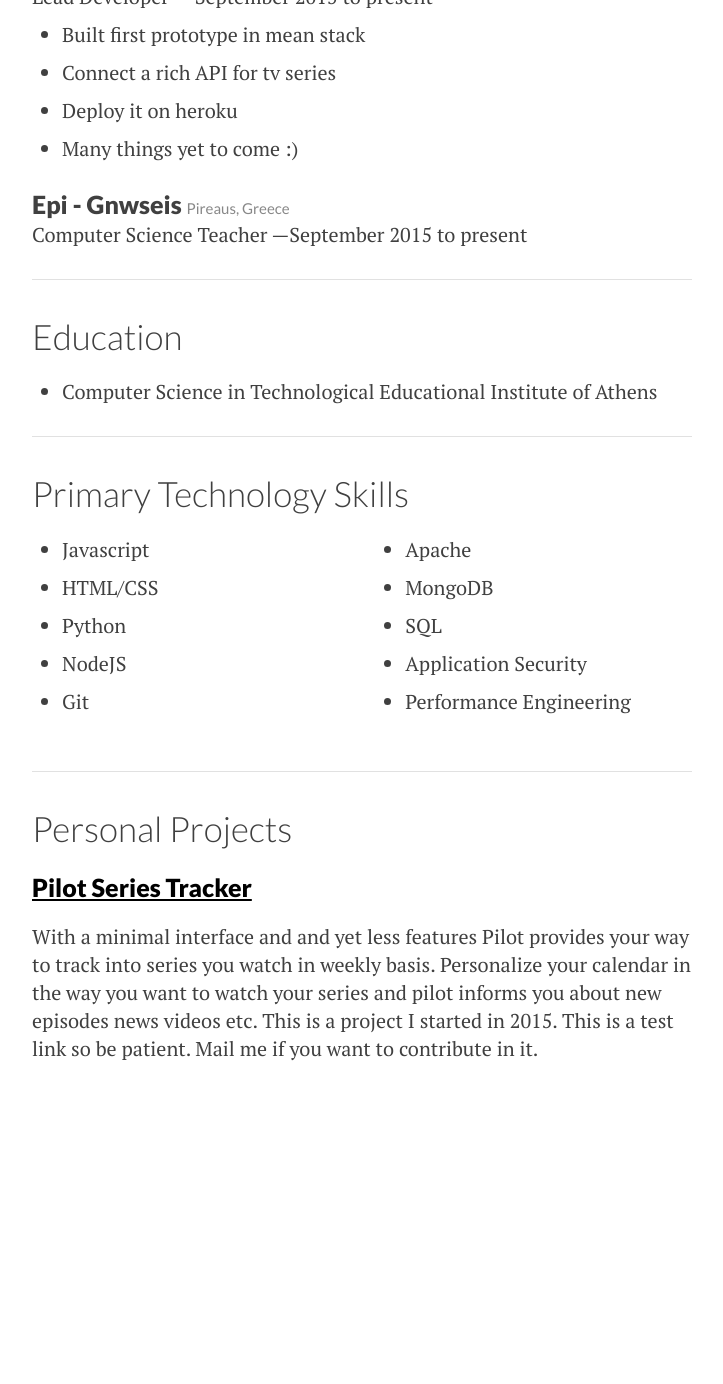
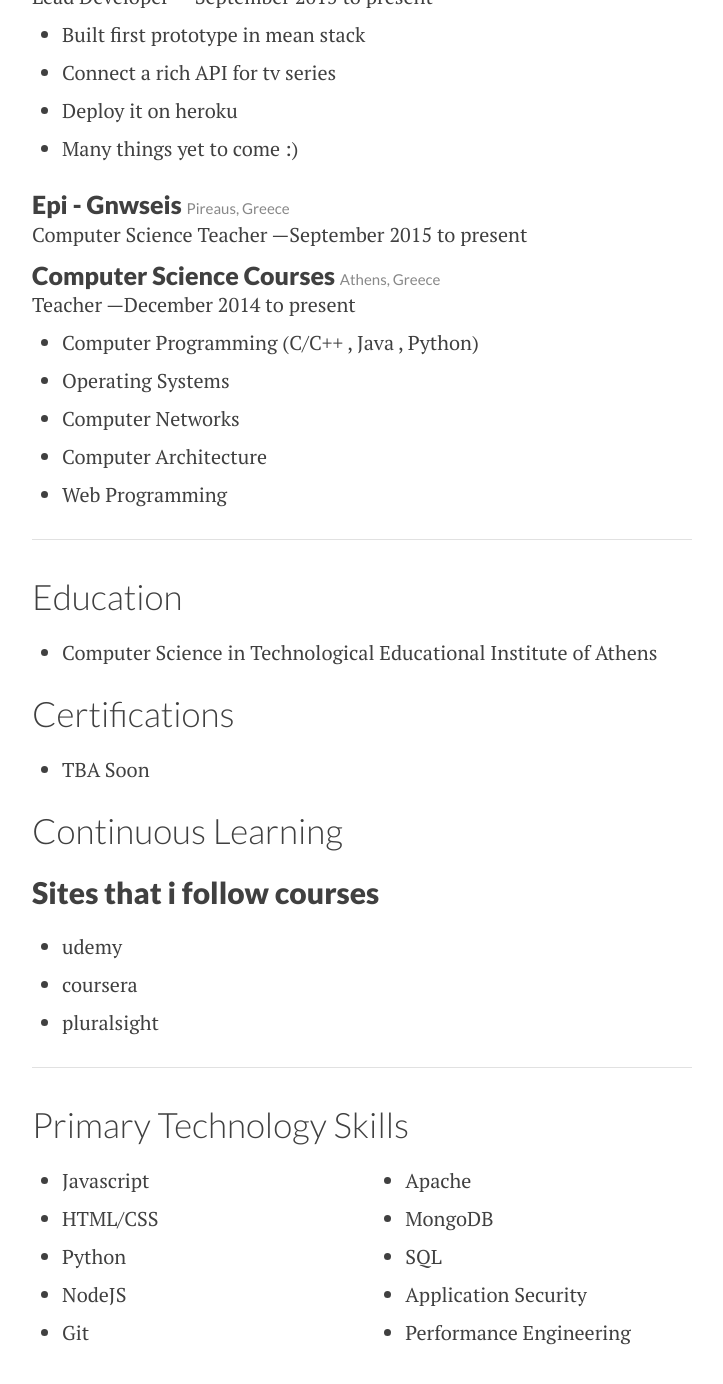
Before and after one commit to alhrock/alhrock.github.io, a Jekyll site: the page resume/index.html, which Jekyll copies as it is, in a window 1280 px wide and 1400 px high, scrolled down 442 px. Shown: the top 1384 px of the window, without its empty margins (278-1001 px from the left). Built offline with Jekyll 4.4.1, drawn with Linux system fonts in a browser that asks for light colours; Markdown is read by kramdown in place of the engine named in the settings; before the commit the page ends 1635 px from its top, so only the background shows below that.

Commit message:
Some changes on the main index

```diff
--- a/index.html
+++ b/index.html
@@ -8,7 +8,10 @@
  <div id="about">
   I'm a web developer living in Athens and working as a computer science teacher and a freelancer.
   I build stuff for web, like <a href="https://pilotst.herokuapp.com">Pilot Series Tracker</a>.
-  Want to get in touch? Email <a href="mailto:gchatzipapas@hotmail.com">gchatzipapas@hotmail.com</a> ,tweet <a href="https://twitter.com/gchatzipapas">@gchatzipapas</a> or find me on Facebook <a href="http://facebook.com/gchatzipapas"> Georgio P. Chatzipapas </a>.
+  Want to get in touch? Email <a href="mailto:gchatzipapas@hotmail.com">gchatzipapas@hotmail.com</a>,
+  tweet <a href="https://twitter.com/gchatzipapas">@gchatzipapas</a> or
+  find me on Facebook <a href="http://facebook.com/gchatzipapas"> Georgio P. Chatzipapas </a>.
+  Check out my <a href="alhrock.github.io/resume">resume </a>! I might be usefull to you.
 </div>
 </header>
 
--- a/resume/index.html
+++ b/resume/index.html
@@ -45,6 +45,16 @@
 			<h3>Epi - Gnwseis <small>Pireaus, Greece</small></h3>
 			<p>Computer Science Teacher &mdash;September 2015 to present</p>
 
+			<h3>Computer Science Courses <small>Athens, Greece</small></h3>
+			<p>Teacher &mdash;December 2014 to present</p>
+				<ul>
+				<li>Computer Programming (C/C++ , Java , Python)</li>
+				<li>Operating Systems</li>
+				<li>Computer Networks</li>
+				<li>Computer Architecture </li>
+				<li>Web Programming</li>
+			</ul>
+
 		</div>
 
 		<hr />
@@ -53,6 +63,21 @@
 			<h2>Education</h2>
 			<ul>
 				<li>Computer Science in Technological Educational Institute of Athens</li>
+			</ul>
+		</div>
+		<div class="education">
+			<h2>Certifications</h2>
+			<ul>
+				<li>TBA Soon</li>
+			</ul>
+		</div>
+		<div class="education">
+			<h2>Continuous Learning</h2>
+			<h4>Sites that i follow courses</h4>
+			<ul>
+				<li>udemy</li>
+				<li>coursera</li>
+				<li>pluralsight</li>
 			</ul>
 		</div>
 
```
